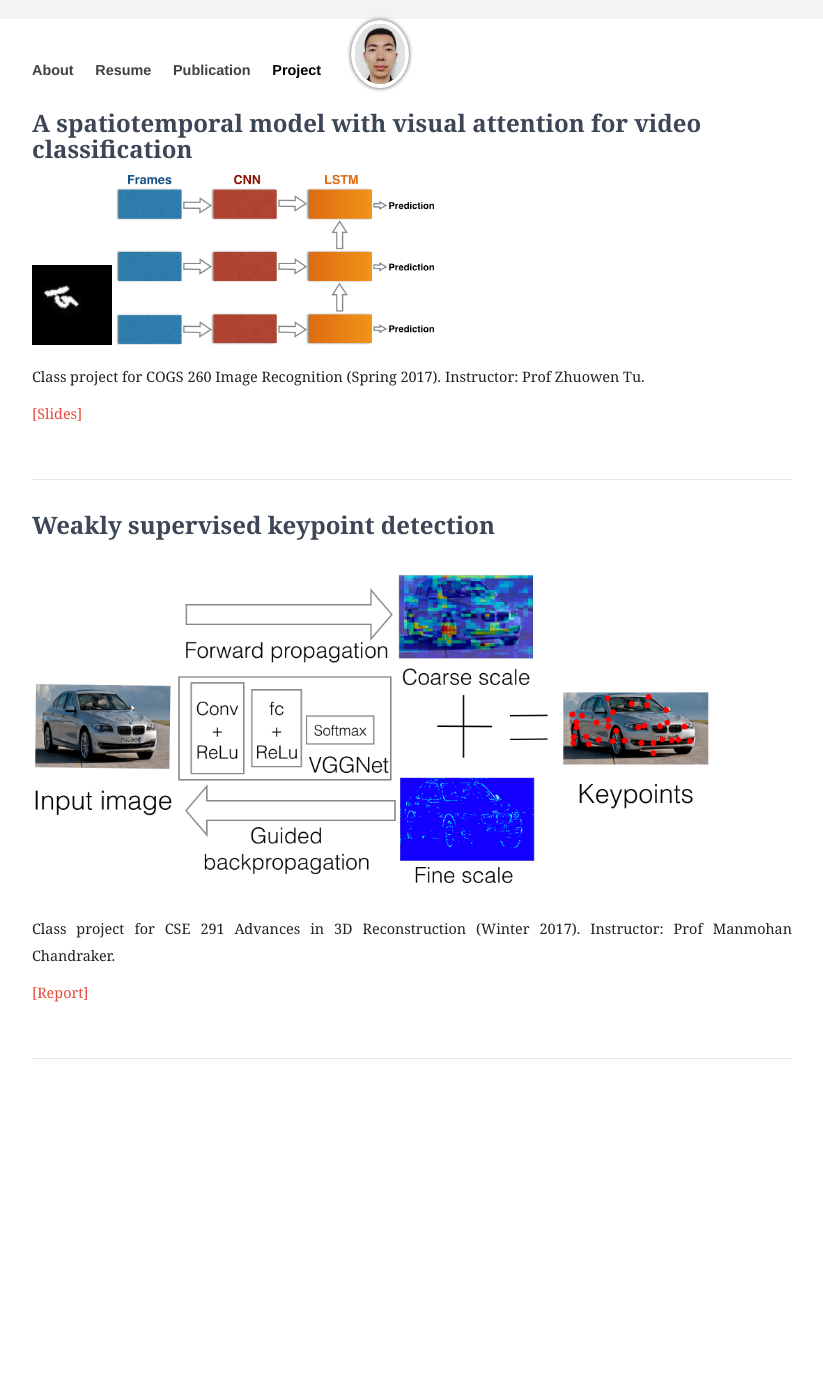
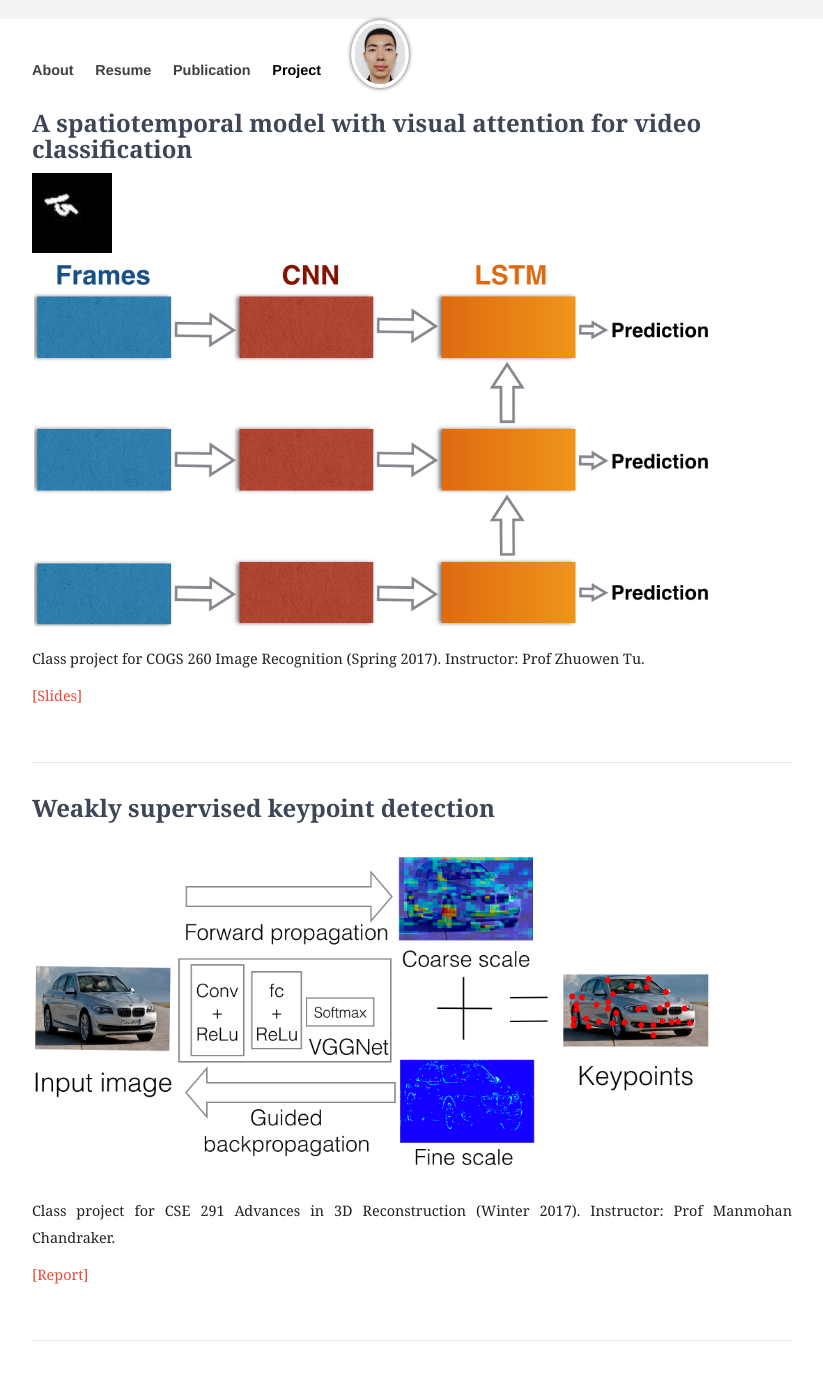
Before and after one commit to moshanATucsd/moshanATucsd.github.io, a Jekyll site: the page built from project/index.html, in a window 1280 px wide. Shown: the whole page, without its empty margins (228-1051 px from the left). Built offline with Jekyll 4.4.1, drawn with Linux system fonts in a browser that asks for light colours; nearby versions of some CDN libraries; before the commit the page ends 1091 px from its top, so only the background shows below that.

Commit message:
resize img

```diff
--- a/project/index.html
+++ b/project/index.html
@@ -12,7 +12,7 @@ category: project
         <img src="/images/project/15.gif" class="center"
             alt="Oxford Screenshot" width="80">
             <img src="/images/publication/rss2017_overview.png" class="center"
-                alt="Oxford Screenshot" width="320">
+                alt="Oxford Screenshot" width="680">
         </p>
         <p>
         Class project for COGS 260 Image Recognition (Spring 2017). Instructor: Prof Zhuowen Tu.
```
